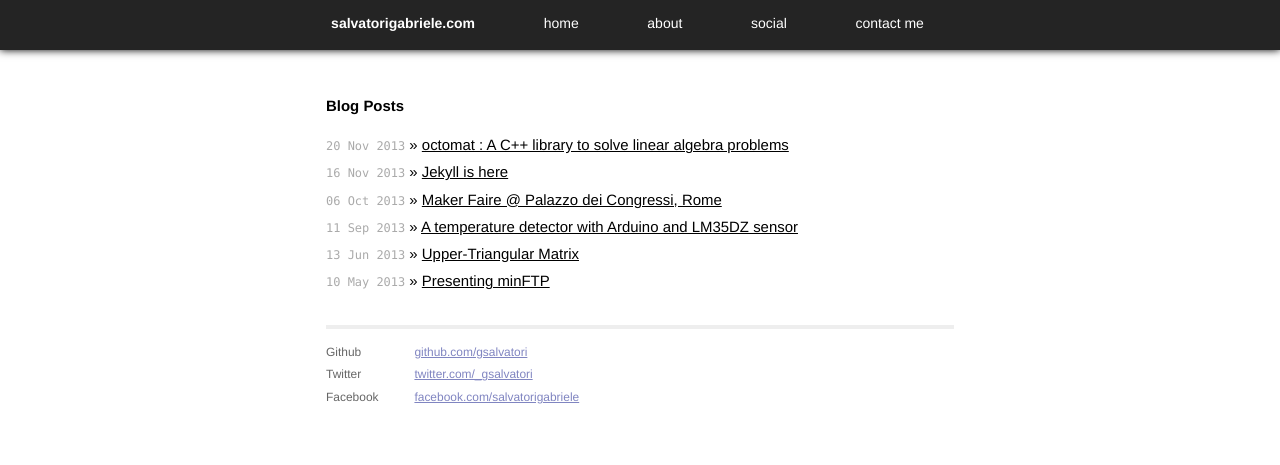
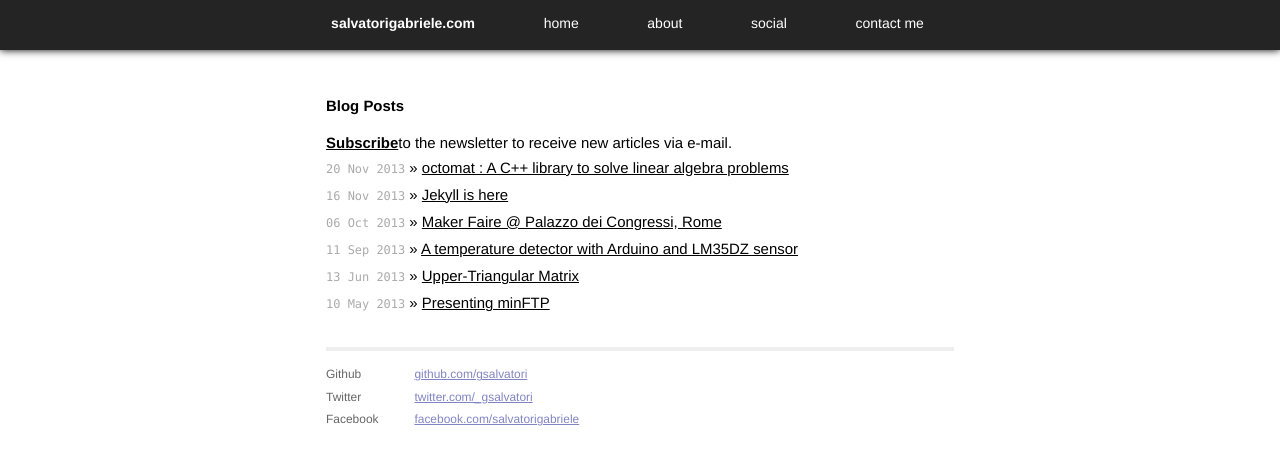
Before and after one commit to gsalvatori/salvatorigabriele.com, a Jekyll site: the page built from index.html, in a window 1280 px wide. Shown: the top 465 px of the page. Built offline with Jekyll 4.4.1, drawn with Linux system fonts in a browser that asks for light colours; Markdown is read by kramdown in place of the engine named in the settings.

Commit message:
Update index.html

```diff
--- a/index.html
+++ b/index.html
@@ -5,6 +5,7 @@ title: salvatorigabriele.com
 
 <div id="home">
   <h1>Blog Posts</h1>
+  <a href=""><b>Subscribe</b></a>to the newsletter to receive new articles via e-mail.
   <ul class="posts">
     {% for post in site.posts %}
       <li><span>{{ post.date | date_to_string }}</span> &raquo; <a href="{{ post.url }}">{{ post.title }}</a></li>
```
